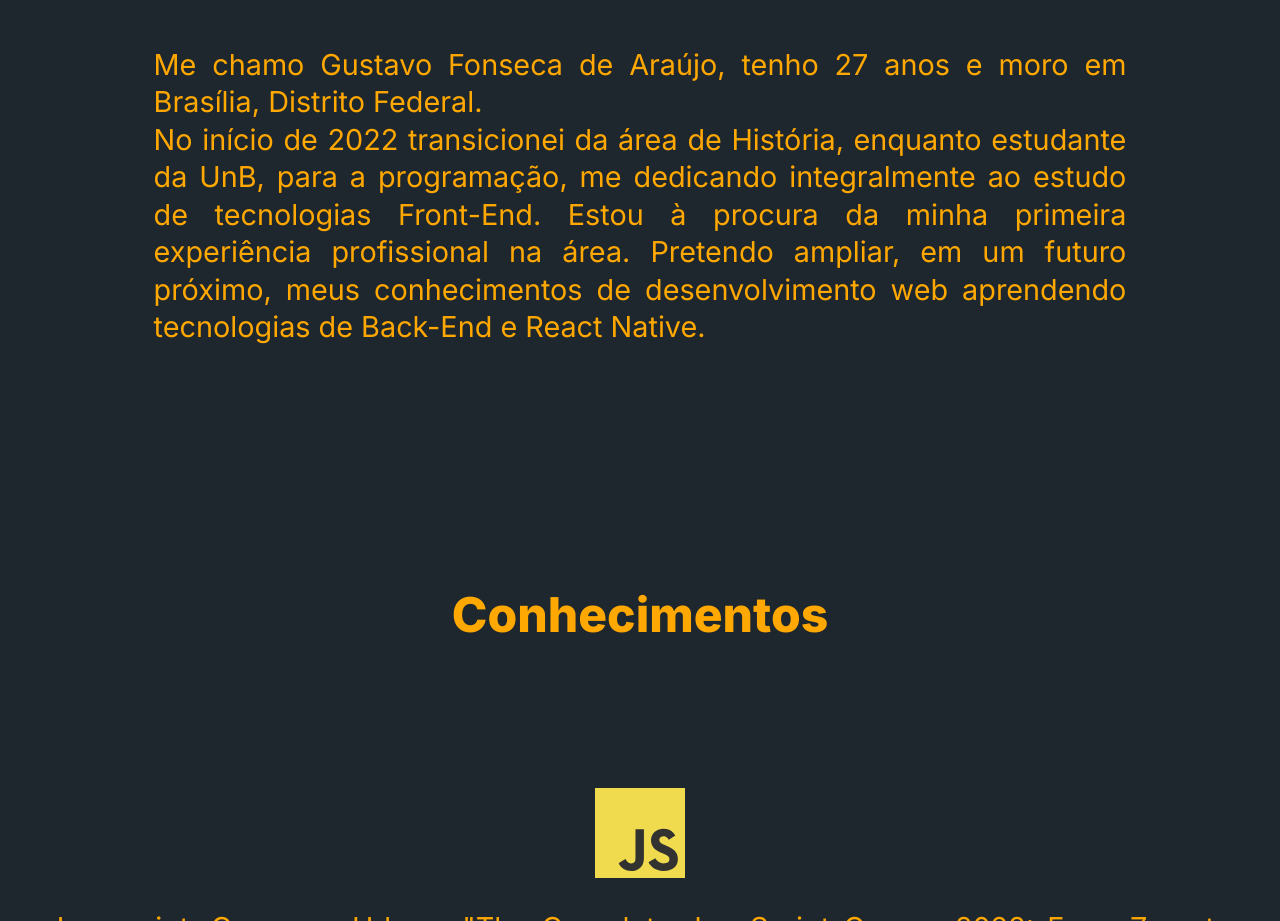
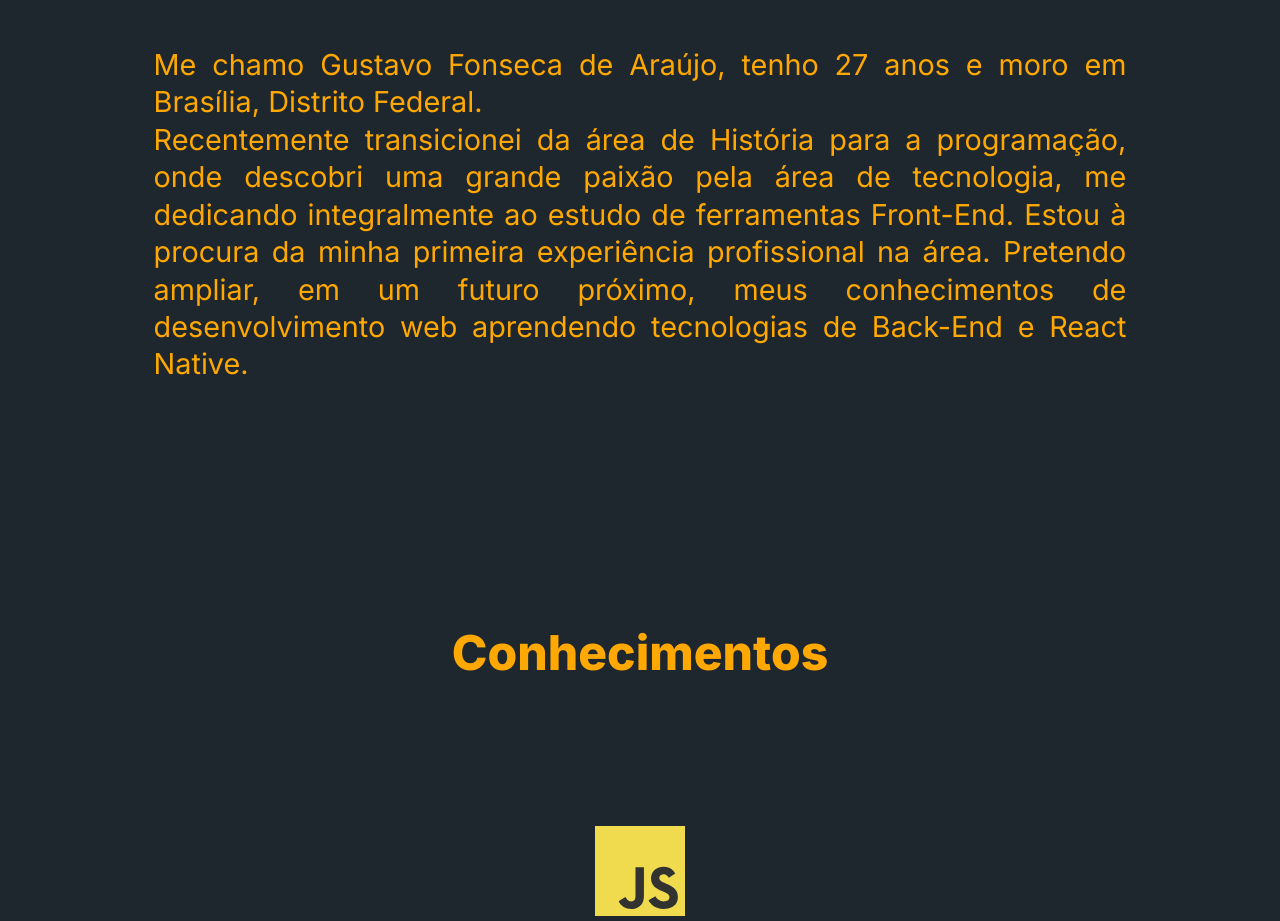
Before and after one commit to gusfonseca21/site-apresentacao, a Next.js app: page / in a window 1280 px wide. Shown: the part 1295-2216 px from the top of the page. Built offline with nearby package versions, Linux system fonts and the light colour scheme.

Commit message:
Pequenas mudanças no texto e no currículo

```diff
--- a/src/components/layout/AboutMe.tsx
+++ b/src/components/layout/AboutMe.tsx
@@ -22,9 +22,8 @@ const AboutMe = () => {
             Brasília, Distrito Federal.
           </p>
           <p>
-            No início de 2022 transicionei da área de História, enquanto
-            estudante da UnB, para a programação, me dedicando integralmente ao
-            estudo de tecnologias Front-End. Estou à procura da minha primeira
+            Recentemente transicionei da área de História para a programação, onde descobri uma grande paixão pela área de tecnologia, me dedicando integralmente ao
+            estudo de ferramentas Front-End. Estou à procura da minha primeira
             experiência profissional na área. Pretendo ampliar, em um futuro
             próximo, meus conhecimentos de desenvolvimento web aprendendo
             tecnologias de Back-End e React Native.
```
Also changed, not shown: public/images/forkify.PNG (deleted), 1 other file (tests, documents, lock files or other folders).
